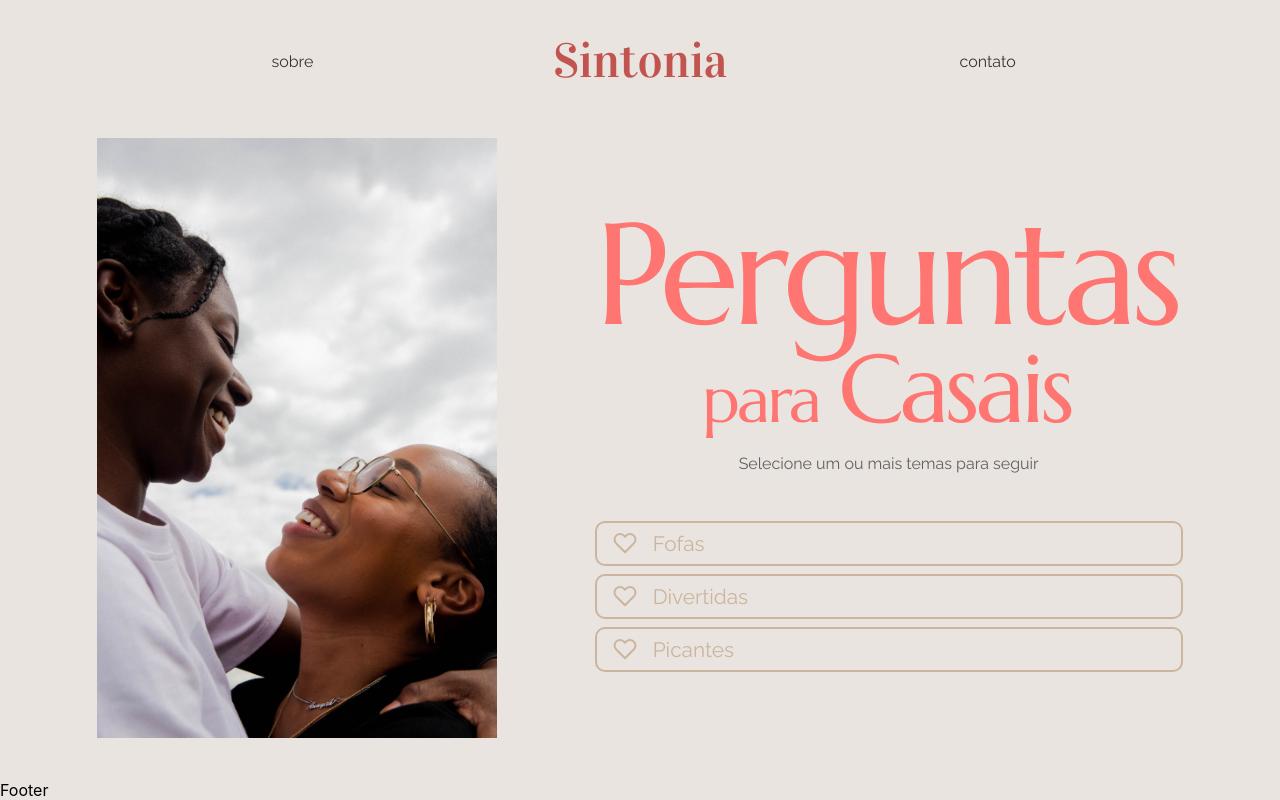
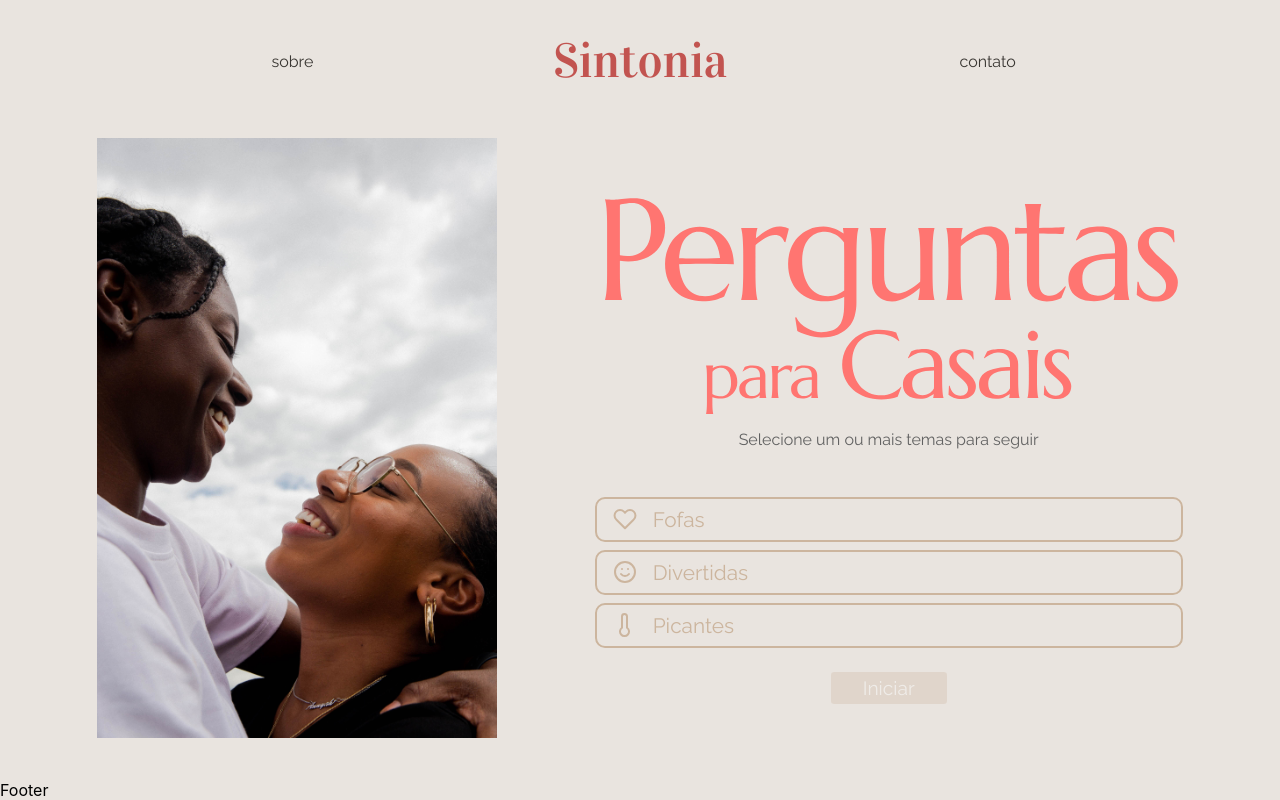
Before and after one commit to guilhermerodpais/sintonia-jogo-casais, a React (Create React App) app: page / in a window 1280 px wide. Built offline with nearby package versions, Linux system fonts and the light colour scheme.

Commit message:
submit categories to quiz page

```diff
--- a/src/components/Header/index.tsx
+++ b/src/components/Header/index.tsx
@@ -34,7 +34,7 @@ function Header() {
             <div className={style.headerInner}>
 
                 { width > 1000 && <Navbar items={["sobre"]} />}
-				<Link to="Home" className={`${style.logo} nav-link`}>
+				<Link to="/" className={`${style.logo} nav-link`}>
                       Sintonia
                 </Link>
 				{ width > 1000 && <Navbar items={["contato"]} />}
--- a/src/components/Header/items/navBar.tsx
+++ b/src/components/Header/items/navBar.tsx
@@ -35,9 +35,11 @@ export function NavComponent({onClick, navClass, linkClassName, items}: any) {
 	return (
 		<nav className={navClass}>
 			{items.map((section: any)=>
-				<Link to={section}
+				<Link
+					to={section}
 					className={linkClassName}
-					onClick={onClick}>
+					onClick={onClick}
+				>
 					{section}
 				</Link>
 			)}
--- a/src/containers/Home/index.tsx
+++ b/src/containers/Home/index.tsx
@@ -1,5 +1,6 @@
 // Packages
 import React, { useState } from "react";
+import { Link } from "react-router-dom";
 // import { useSelector } from "react-redux";
 
 // Styles
@@ -28,7 +29,6 @@ function Home() {
 		imagePath: OriginalBanner,
 
 	});
-	const [selectedCategorie, setSelectedCategorie] = useState("");
 	const [selectedCategories, setSelectedCategories] = useState([] as any);
 
 	// -------------------------------------------------
@@ -50,19 +50,24 @@ function Home() {
 	const handleGetCategoryDetails = (type: string) => {
 		let image = OriginalBanner;
 		let title = "";
+		let icon = <CuteSVG className={style.selectionContainerBoxButtonSVG} />;
+
 		if(type === "cute") {
 			image = CuteBanner;
 			title = "Fofas";
+			icon = <CuteSVG className={style.selectionContainerBoxButtonSVG} />;
 		}
 		else if(type === "fun") {
 			image = FunBanner;
 			title = "Divertidas";
+			icon = <FunSVG className={style.selectionContainerBoxButtonSVG} />;
 		}
 		else if(type === "hot") {
 			image = HotBanner;
 			title = "Picantes";
+			icon = <HotSVG className={style.selectionContainerBoxButtonSVG} />;
 		}
-		  return { image, title};
+		  return { image, title, icon };
 	};
 
 	const onCategoryHover = async (type: string) => {
@@ -90,18 +95,20 @@ function Home() {
 		<>
             <div className={style.imageContainer}>
 				<div  className={style.imageContainerBox}>
-					<img src={hoveredCategory.imagePath} className={style.imageContainerInfo} />
+					<img src={hoveredCategory.imagePath} className={style.imageContainerInfo} alt="banner"/>
 					<h2 className={style.imageTitleContainerInfo} >{hoveredCategory.title}</h2>
 				</div>
 			</div>
 			<div className={style.contentHomeContainer}>
 				<div className={style.titleContainerBox}>
-					<img src={HomeTitle} className={style.titleContainerInfo} />
+					<img src={HomeTitle} className={style.titleContainerInfo} alt="title" />
 					<p>Selecione um ou mais temas para seguir</p>
 				</div>
 				<div  className={style.selectionContainerBox}>
 				{categories.map((item: string) => {
-					const title = handleGetCategoryDetails(item).title;
+					const getDetails = handleGetCategoryDetails(item);
+					const title = getDetails.title;
+					const icon = getDetails.icon;
 					const isSelected = handleChangeCategoryExists(item);
 					return(
 					<Button
@@ -111,9 +118,19 @@ function Home() {
 						title={title}
 						selectedItem={!!isSelected}
 					>
-						<CuteSVG className={style.selectionContainerBoxButtonSVG} />
+						{icon}
 					</Button>
 				)})}
+				<Link
+				    to={{
+						pathname: "/quiz",
+						search: "?sort=name",
+						state: { categories: selectedCategories }
+				    }}
+					className={`${style.buttonStart} ${selectedCategories.length === 0 ? style.disabled: ""}`}
+				>
+					Iniciar
+				</Link>
 				</div>
 			</div>
 		</>
--- a/src/containers/Home/style.module.scss
+++ b/src/containers/Home/style.module.scss
@@ -83,6 +83,25 @@
     color: #CCB59E;
 }
 
-.selectionContainerBoxButtonSelected{
-    background: red;
+.buttonStart{
+    border: none;
+    font-family: "Raleway";
+    font-size: 1.2rem;
+    margin-top: 1rem;
+    background: #CCB59E;
+    color: #fff;
+    border-radius: 0.2rem;
+    padding: 0.3rem 2rem;
+    cursor: pointer;
+    text-decoration: none;
+
+    &:hover {
+        background: #FFF;
+        color: #CCB59E;
+    }
 }
+
+.disabled {
+    opacity: 0.3;
+    pointer-events: none;
+}
--- a/src/containers/Quiz/index.tsx
+++ b/src/containers/Quiz/index.tsx
@@ -1,5 +1,6 @@
 // Packages
 import React from "react";
+import { useLocation } from 'react-router-dom';
 // import { useSelector } from "react-redux";
 
 // import style from "./style.module.scss";
@@ -17,9 +18,7 @@ function Quiz() {
 	// -------------------------------------------------
 	// Hooks
 	// -------------------------------------------------
-	// const isFirstAccess = useSelector(
-	// 	(state: IRootState) => state.accessController.firstAccess
-	// );
+	const { state } = useLocation();
 
 	// -------------------------------------------------
 	// Functions
@@ -33,6 +32,7 @@ function Quiz() {
 	// -------------------------------------------------
 	return (
 		<div>
+			{console.log('state', state)}
             <p>teste quiz</p>
 		</div>
 	);
```
